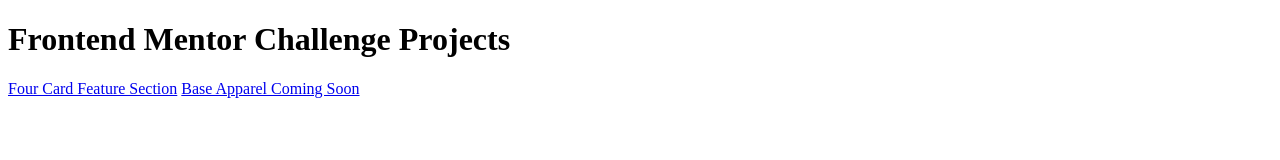
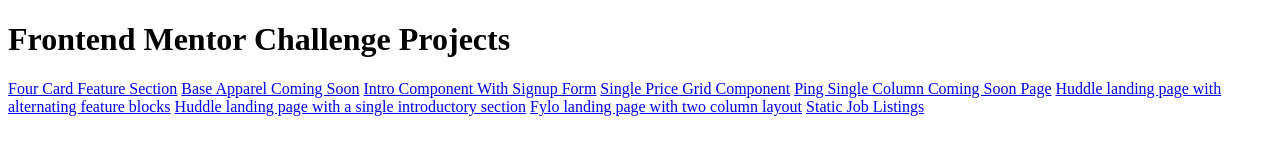
Before and after one commit to allare/frontend-mentor-challenges, a plain HTML site: page index.html in a window 1280 px wide. Drawn offline with Linux system fonts and the light colour scheme.

Commit message:
Added Static Job Listings link

```diff
--- a/index.html
+++ b/index.html
@@ -9,5 +9,12 @@
     <h1>Frontend Mentor Challenge Projects</h1>
     <a href="/four-card-feature-section-master/index.html">Four Card Feature Section</a>
     <a href="/base-apparel-coming-soon-master/index.html">Base Apparel Coming Soon</a>
+    <a href="/intro-component-with-signup-form-master/index.html">Intro Component With Signup Form</a>
+    <a href="/single-price-grid-component-master/index.html">Single Price Grid Component</a>
+    <a href="/ping-coming-soon-page-master/index.html">Ping Single Column Coming Soon Page</a>
+    <a href="/huddle-landing-page-with-alternating-feature-blocks-master/index.html">Huddle landing page with alternating feature blocks</a>
+    <a href="/huddle-landing-page-with-single-introductory-section-master/index.html">Huddle landing page with a single introductory section</a>
+    <a href="/fylo-landing-page-with-two-column-layout-master/index.html">Fylo landing page with two column layout</a>
+    <a href="/static-job-listings-master/index.html">Static Job Listings</a>
 </body>
 </html>
```
